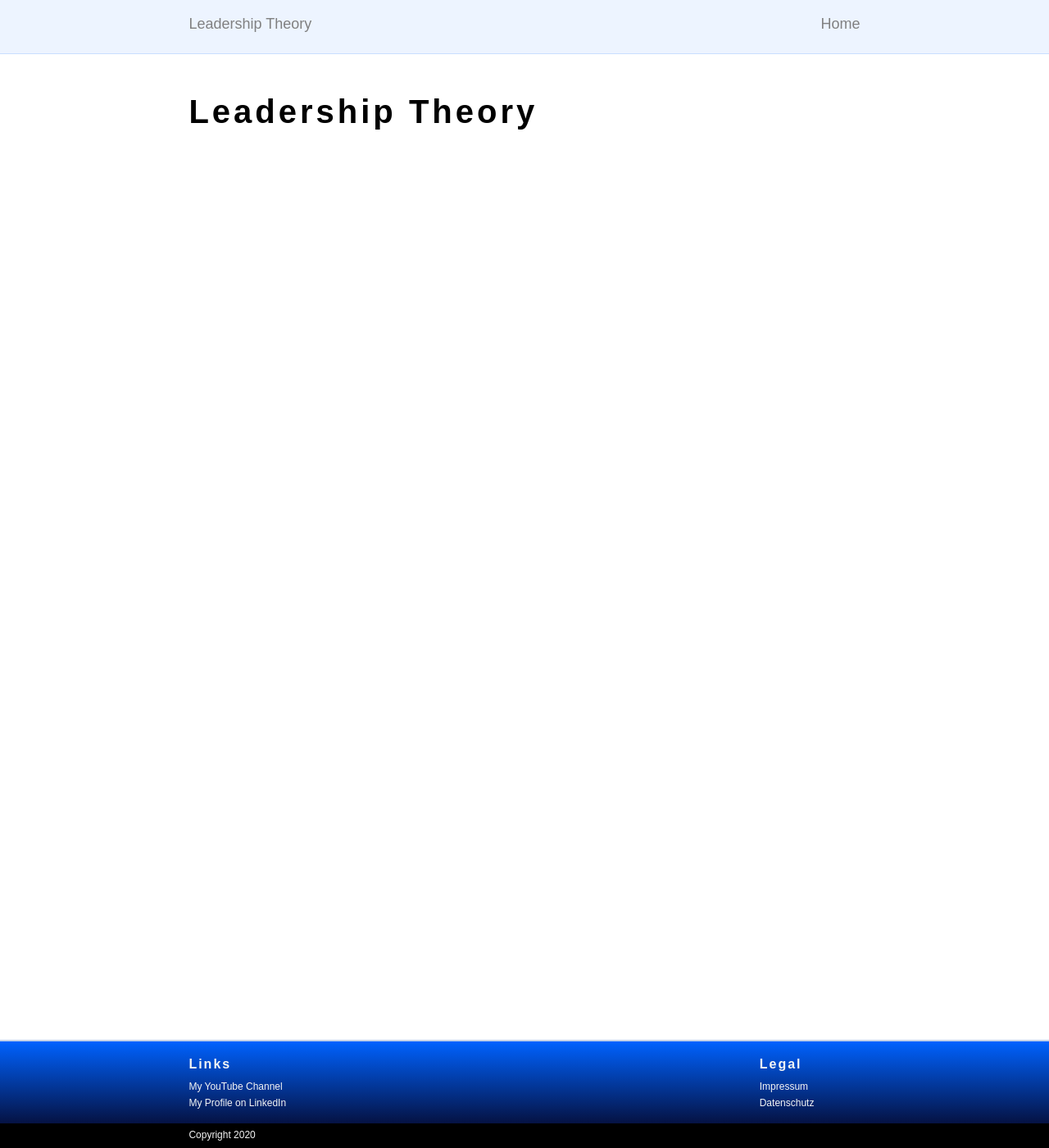
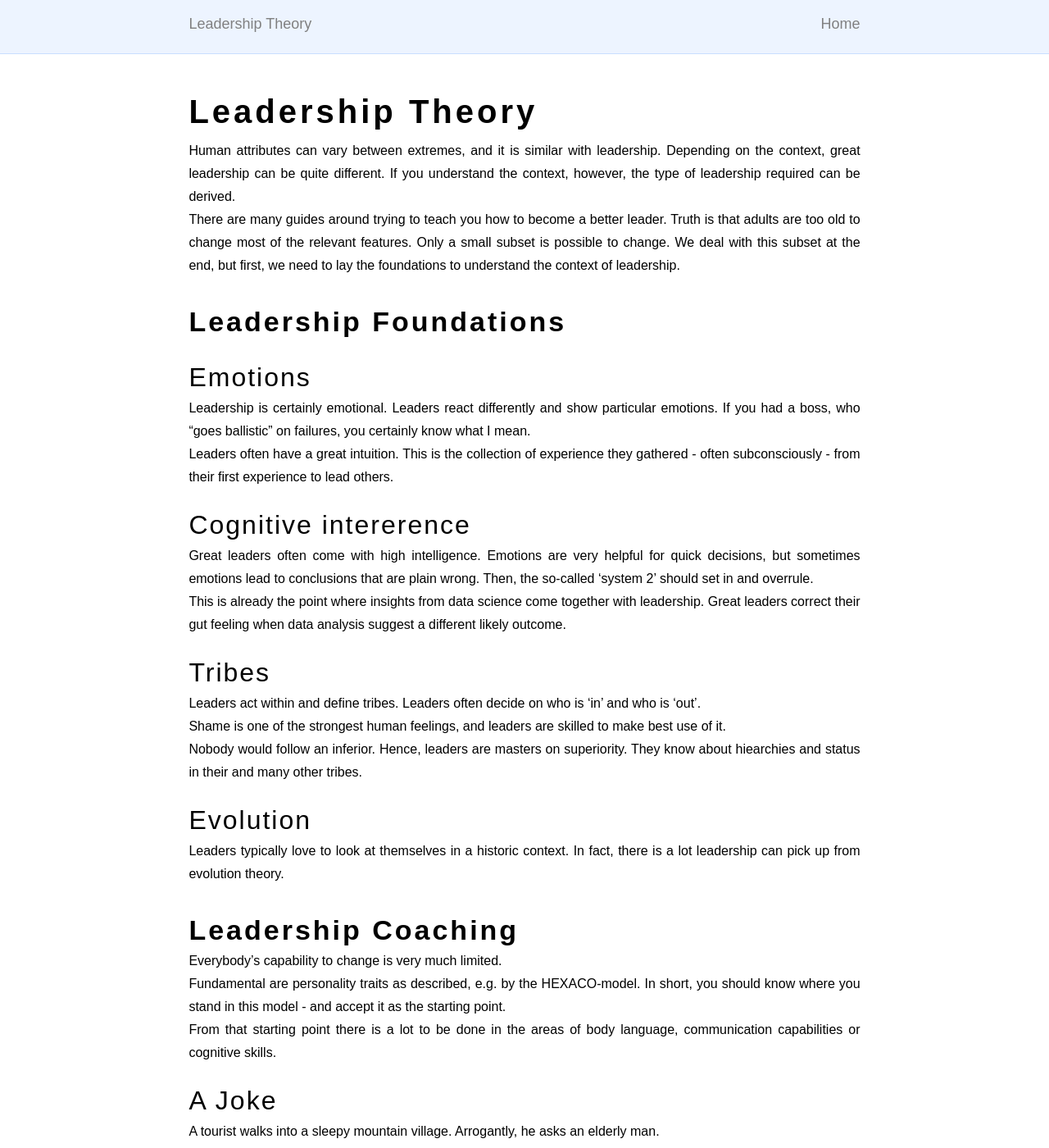
Before and after one commit to MaSe69/mase, a Jekyll site: the page built from md/20_LeadershipTheory/01_leadershiptheory.md, in a window 1280 px wide and 1400 px high. Shown: the whole window at 82% size. Built offline with Jekyll 4.4.1, drawn with Linux system fonts in a browser that asks for light colours; some of the changed text lies outside the part shown.

Commit message:
on leadership theory

```diff
--- a/md/20_LeadershipTheory/01_leadershiptheory.md
+++ b/md/20_LeadershipTheory/01_leadershiptheory.md
@@ -5,3 +5,56 @@ permalink: /leadershiptheory
 ---
 
 # Leadership Theory
+
+Human attributes can vary between extremes, and it is similar with leadership.
+Depending on the context, great leadership can be quite different.
+If you understand the context, however, the type of leadership required can be derived.
+<br/>
+There are many guides around trying to teach you how to become a better leader. Truth is that adults are too old to change most of the relevant features.
+Only a small subset is possible to change. We deal with this subset at the end, but first, we need to lay the foundations to understand the context of leadership.
+
+## Leadership Foundations
+
+### Emotions
+
+Leadership is certainly emotional. Leaders react differently and show particular emotions. If you had a boss, who "goes ballistic" on failures, you certainly know what I mean.
+<br/>
+Leaders often have a great intuition. This is the collection of experience they gathered - often subconsciously - from their first experience to lead others.
+
+### Cognitive intererence
+
+Great leaders often come with high intelligence. Emotions are very helpful for quick decisions, but sometimes emotions lead to conclusions that are plain wrong.
+Then, the so-called 'system 2' should set in and overrule.
+<br/>
+This is already the point where insights from data science come together with leadership. Great leaders correct their gut feeling when data analysis suggest a different likely outcome.
+
+### Tribes
+
+Leaders act within and define tribes. Leaders often decide on who is 'in' and who is 'out'.
+<br/>
+Shame is one of the strongest human feelings, and leaders are skilled to make best use of it.
+<br/>
+Nobody would follow an inferior. Hence, leaders are masters on superiority. They know about hiearchies and status in their and many other tribes.
+
+### Evolution
+
+Leaders typically  love to look at themselves in a historic context. In fact, there is a lot leadership can pick up from evolution theory.
+
+## Leadership Coaching
+
+Everybody's capability to change is very much limited.
+<br/>
+Fundamental are personality traits as described, e.g. by the HEXACO-model. In short, you should know where you stand in this model - and accept it as the starting point.
+<br/>
+From that starting point there is a lot to be done in the areas of body language, communication capabilities or cognitive skills.
+
+### A Joke
+
+A tourist walks into a sleepy mountain village. Arrogantly, he asks an elderly man. <br/>
+"Was ever a 'big man' born here?" <br/>
+The elderly contemplates the question for a long while. <br/>
+"No," he admits. "Always small children." <br/>
+
+<br/>
+<br/>
+Continue reading on the dedicated web site on [Leadership Theory](https://mase69.github.io/lestmars/)
```
Also changed, not shown: index.md (+12 -4 lines).
